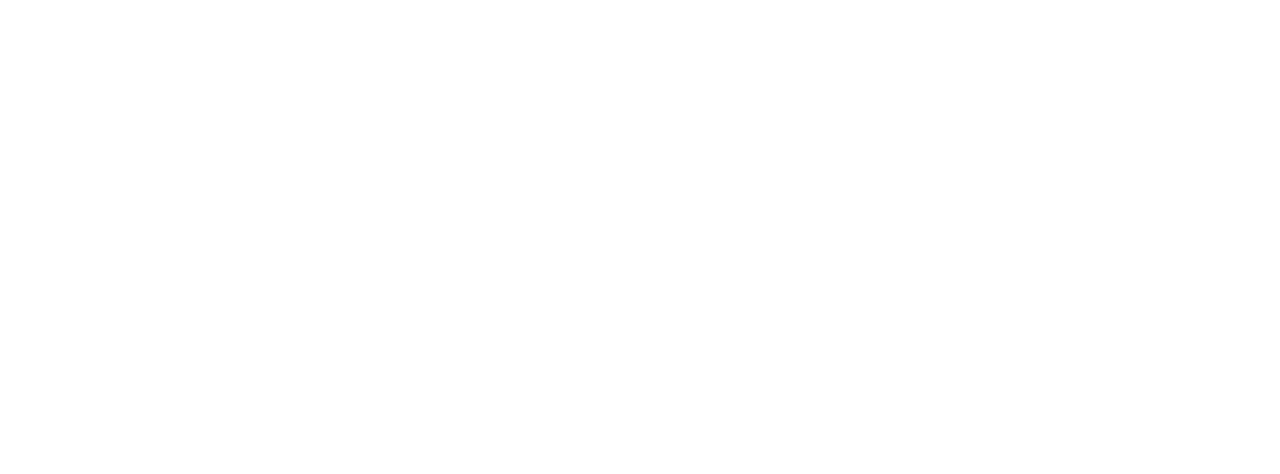
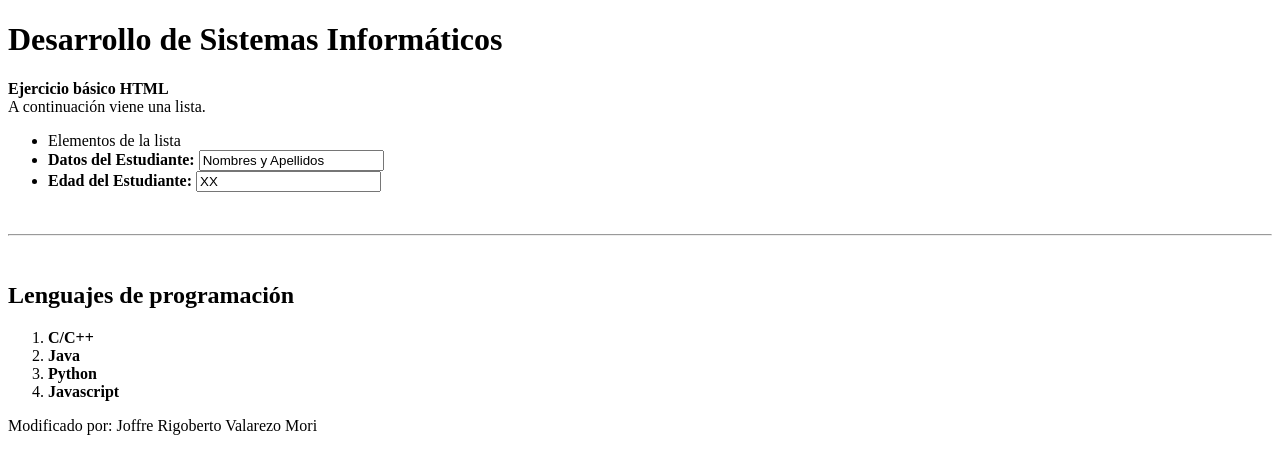
Before and after one commit to JoffreRv/Ejerccicio_html, a plain HTML site: page index.html in a window 1280 px wide. Drawn offline with Linux system fonts and the light colour scheme.

Commit message:
codigo corregido

```diff
--- a/index.html
+++ b/index.html
@@ -3,18 +3,23 @@
 <head>
     <meta charset="UTF-8">
     <meta http-equiv="X-UA-Compatible" content="IE=edge">
+    <title>Ejercicio base de HTML</title>
     <meta name="viewport" content="width=device-width, initial-scale=1.0">
-    <title>Ejercicio base de HTML
+    <style>
+        p{
+            margin: 0;
+        }
+    </style>
+</head>
 
 <body>
-    Desarrollo de Sistemas Informáticos</h1>
-    <p><b>Ejercicio básico HTML</b>
-    <br>
-    A continuación viene una lista.
-    <div
-        ul>
-            {li}Elementos de la lista</la>
-            <li}
+    <h1>Desarrollo de Sistemas Informáticos</h1>
+    <p><b>Ejercicio básico HTML</b></p>
+    <p>A continuación viene una lista.</p>
+    <div>
+        <ul>
+            <li>Elementos de la lista</li>
+            <li>
                 <b>Datos del Estudiante:</b>
                 <input type="text" value="Nombres y Apellidos">
             </li>
@@ -26,14 +31,15 @@
         <br>
         <hr>
         <br>
-        <>Lenguajes de programación<h2>
+        <h2>Lenguajes de programación</h2>
         <ol>
-            <li>C/C++</b></li>
-            <li><b>Java</li>
-            <li><b>Python[/b]</li>
+            <li><b>C/C++</b></li>
+            <li><b>Java</b></li>
+            <li><b>Python</b></li>
+            <li><b>Javascript</b></li>
+        </ol>
+        <p>Modificado por: Joffre Rigoberto Valarezo Mori</p>
+    </div>
 
-        </ol>
-        <p>Modificado por: Nombres y Apellidos</p>
-    </div>
 </body>
 </html
```
